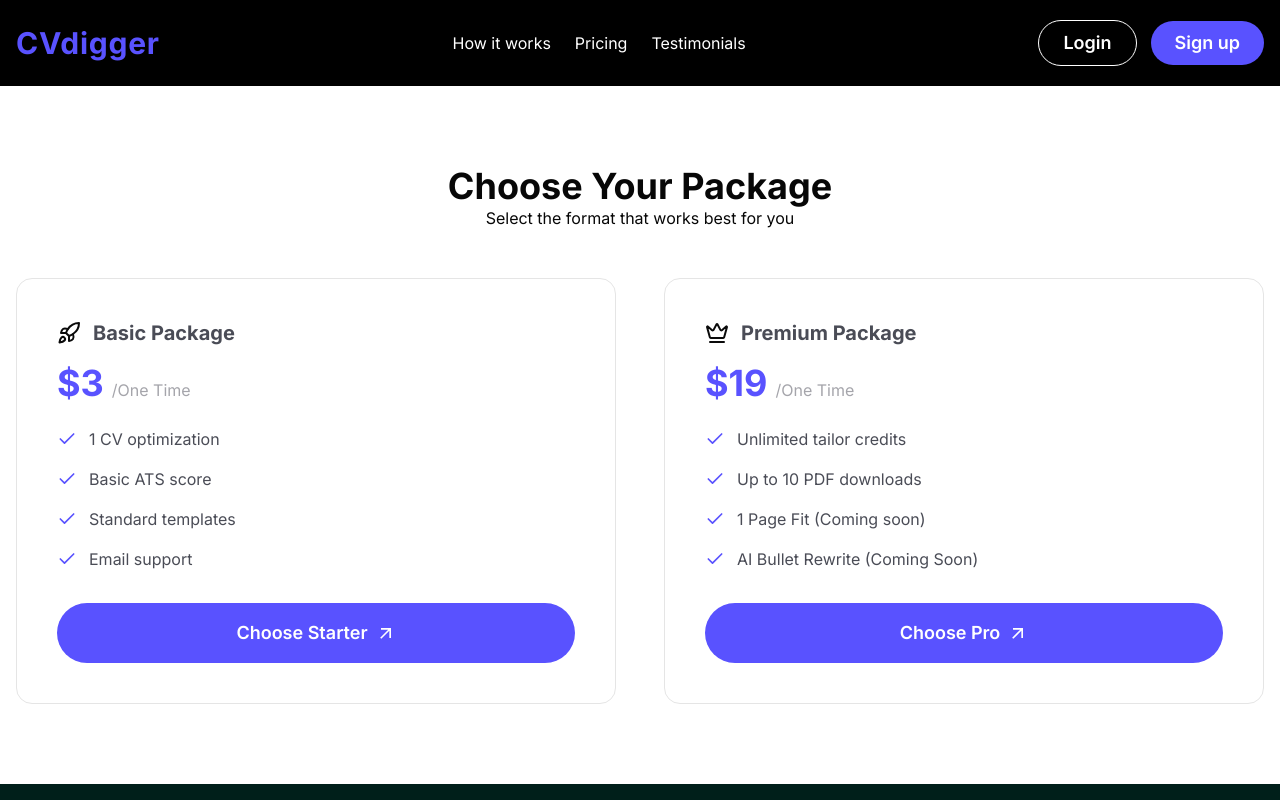
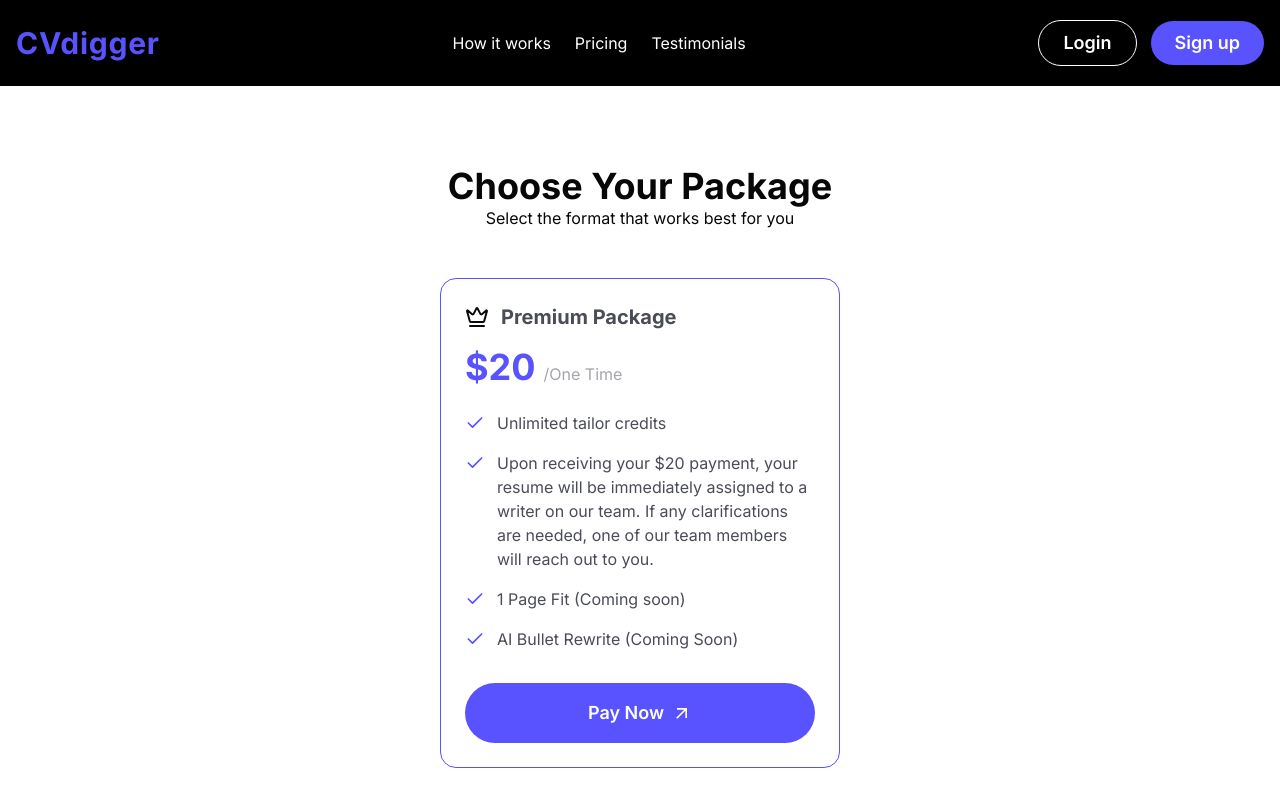
Before and after one commit to backbencherstudio/charlotte_spitz_front_end, a Next.js app: page /payment in a window 1280 px wide. Shown: the top 800 px of the page. Built offline with nearby package versions, Linux system fonts and the light colour scheme.

Commit message:
update form

```diff
--- a/app/(Front-end)/payment/page.tsx
+++ b/app/(Front-end)/payment/page.tsx
@@ -1,41 +1,44 @@
-import { Check, Crown, Rocket } from "lucide-react";
-import Link from "next/link";
-import { MdArrowOutward } from "react-icons/md";
+'use client';
+
+import Button from '@/components/reusable/Button';
+import { Check, Crown } from 'lucide-react';
+import { useRouter } from 'next/navigation';
+import { MdArrowOutward } from 'react-icons/md';
 
 const plans = [
+  // {
+  //   name: "Basic Package",
+  //   price: "$3",
+  //   period: "One Time",
+  //   icon: <Rocket />,
+  //   features: [
+  //     "1 CV optimization",
+  //     "Basic ATS score",
+  //     "Standard templates",
+  //     "Email support",
+  //   ],
+  //   buttonText: "Choose Starter",
+  //   featured: false,
+  // },
   {
-    name: "Basic Package",
-    link: "/success",
-    price: "$3",
-    period: "One Time",
-    icon: <Rocket />,
-    features: [
-      "1 CV optimization",
-      "Basic ATS score",
-      "Standard templates",
-      "Email support",
-    ],
-    buttonText: "Choose Starter",
-    featured: false,
-  },
-  {
-    name: "Premium Package",
-    link: "/success",
-    price: "$19",
-    period: "One Time",
+    name: 'Premium Package',
+    price: '$20',
+    period: 'One Time',
     icon: <Crown />,
     features: [
-      "Unlimited tailor credits",
-      "Up to 10 PDF downloads",
-      "1 Page Fit (Coming soon)",
-      "AI Bullet Rewrite (Coming Soon)",
+      'Unlimited tailor credits',
+      'Upon receiving your $20 payment, your resume will be immediately assigned to a writer on our team. If any clarifications are needed, one of our team members will reach out to you.',
+      '1 Page Fit (Coming soon)',
+      'AI Bullet Rewrite (Coming Soon)',
     ],
-    buttonText: "Choose Pro",
+    buttonText: 'Pay Now',
     featured: true,
   },
 ];
 
 const Payment = () => {
+  const router = useRouter();
+
   return (
     <section className="py-15 md:py-20">
       <div className="container">
@@ -47,11 +50,11 @@
             Select the format that works best for you
           </p>
         </div>
-        <div className="grid grid-cols-1 md:grid-cols-2 gap-6 lg:gap-12">
+        <div className="flex justify-center max-w-[400px] w-full mx-auto">
           {plans.map((plan, index) => (
             <div
               key={index}
-              className={`rounded-2xl p-8 sm:p-10 transition-all duration-300 hover:shadow-lg border hover:border hover:border-[#5952FF]`}
+              className={`rounded-2xl p-5 md:p-6  transition-all duration-300 card-Shadow border hover:border border-[#5952FF]`}
             >
               {/* Plan Name */}
               <div className="flex items-center gap-3 mb-4">
@@ -85,14 +88,15 @@
               </ul>
 
               {/* Button */}
-              <Link
-                href={plan.link}
-                className={`flex items-center gap-2 bg-primaryColor text-white font-semibold px-8 py-4 rounded-full hover:bg-primaryColor/90 hover:scale-105 hover:shadow-lg hover:shadow-primaryColor/80 transition-all duration-300 cursor-pointer group text-lg justify-center
-        `}
+              <Button
+                icon={
+                  <MdArrowOutward className="w-5 h-5 transition-transform duration-200" />
+                }
+                className="w-full items-center justify-center"
+                onClick={() => router.push('/success')}
               >
                 {plan.buttonText}
-                <MdArrowOutward className="w-5 h-5 transition-transform duration-200 group-hover:rotate-45" />
-              </Link>
+              </Button>
             </div>
           ))}
         </div>
--- a/app/(Front-end)/success/page.tsx
+++ b/app/(Front-end)/success/page.tsx
@@ -1,7 +1,7 @@
-"use client";
+'use client';
 
-import { CheckCheck } from "lucide-react";
-import Link from "next/link";
+import { CheckCheck } from 'lucide-react';
+import Link from 'next/link';
 
 export default function SuccessPage() {
   return (
@@ -40,8 +40,7 @@
             Check your email inbox
           </h3>
           <p className="text-gray-600 text-sm text-center">
-            Weill reach out to you if we have any questions about your resume.
-            Your completed resume will be delivered within 48 hours.
+            Your resume will be delivered within 48 hours (starting from the next business day).
           </p>
         </div>
 
@@ -53,15 +52,6 @@
             </div>
             <span className="text-[#25314C] text-sm text-left">
               Payment processed successfully
-            </span>
-          </div>
-
-          <div className="flex items-center gap-3">
-            <div className="w-5 h-5 rounded-full flex items-center justify-center shrink-0">
-              <CheckCheck />
-            </div>
-            <span className="text-[#25314C] text-sm text-left">
-              Resume data saved securely
             </span>
           </div>
 
--- a/components/Home/PricingSection.tsx
+++ b/components/Home/PricingSection.tsx
@@ -1,38 +1,38 @@
-"use client";
-import { Check, Crown, Rocket } from "lucide-react";
-import { useRouter } from "next/navigation";
-import { MdArrowOutward } from "react-icons/md";
-import Button from "../reusable/Button";
+'use client';
+import { Check, Crown } from 'lucide-react';
+import { useRouter } from 'next/navigation';
+import { MdArrowOutward } from 'react-icons/md';
+import Button from '../reusable/Button';
 
 export default function PricingSection() {
   const router = useRouter();
   const plans = [
+    // {
+    //   name: "Basic Package",
+    //   price: "$3",
+    //   period: "One Time",
+    //   icon: <Rocket />,
+    //   features: [
+    //     "1 CV optimization",
+    //     "Basic ATS score",
+    //     "Standard templates",
+    //     "Email support",
+    //   ],
+    //   buttonText: "Choose Starter",
+    //   featured: false,
+    // },
     {
-      name: "Basic Package",
-      price: "$3",
-      period: "One Time",
-      icon: <Rocket />,
-      features: [
-        "1 CV optimization",
-        "Basic ATS score",
-        "Standard templates",
-        "Email support",
-      ],
-      buttonText: "Choose Starter",
-      featured: false,
-    },
-    {
-      name: "Premium Package",
-      price: "$19",
-      period: "One Time",
+      name: 'Premium Package',
+      price: '$20',
+      period: 'One Time',
       icon: <Crown />,
       features: [
-        "Unlimited tailor credits",
-        "Up to 10 PDF downloads",
-        "1 Page Fit (Coming soon)",
-        "AI Bullet Rewrite (Coming Soon)",
+        'Unlimited tailor credits',
+        'Upon receiving your $20 payment, your resume will be immediately assigned to a writer on our team. If any clarifications are needed, one of our team members will reach out to you.',
+        '1 Page Fit (Coming soon)',
+        'AI Bullet Rewrite (Coming Soon)',
       ],
-      buttonText: "Choose Pro",
+      buttonText: 'Pay Now',
       featured: true,
     },
   ];
@@ -52,11 +52,11 @@
           </div>
 
           {/* Pricing Cards */}
-          <div className="grid grid-cols-1 md:grid-cols-2 gap-6 lg:gap-12">
+          <div className="flex justify-center max-w-[400px] w-full mx-auto">
             {plans.map((plan, index) => (
               <div
                 key={index}
-                className={`rounded-2xl p-8 sm:p-10 transition-all duration-300 card-Shadow border hover:border hover:border-[#5952FF]`}
+                className={`rounded-2xl p-5 md:p-6  transition-all duration-300 card-Shadow border hover:border border-[#5952FF]`}
               >
                 {/* Plan Name */}
                 <div className="flex items-center gap-3 mb-4">
@@ -95,7 +95,7 @@
                     <MdArrowOutward className="w-5 h-5 transition-transform duration-200" />
                   }
                   className="w-full items-center justify-center"
-                  onClick={() => router.push("/payment")}
+                  onClick={() => router.push('/payment')}
                 >
                   {plan.buttonText}
                 </Button>
--- a/components/PersonalInfo/Steps/PersonalInfoStep.tsx
+++ b/components/PersonalInfo/Steps/PersonalInfoStep.tsx
@@ -1,6 +1,6 @@
-"use client";
+'use client';
 
-import { Label } from "@/components/ui/label";
+import { Label } from '@/components/ui/label';
 import {
   Select,
   SelectContent,
@@ -9,8 +9,8 @@
   SelectLabel,
   SelectTrigger,
   SelectValue,
-} from "@/components/ui/select";
-import { useForm } from "react-hook-form";
+} from '@/components/ui/select';
+import { useForm } from 'react-hook-form';
 
 interface PersonalInfoData {
   fullName: string;
@@ -65,7 +65,7 @@
               id="fullName"
               className="w-full px-6 py-3 border rounded-sm focus:outline-none focus:ring-2 focus:ring-[#5952FF]"
               placeholder="Enter legal name"
-              {...register("fullName", { required: "Full name is required" })}
+              {...register('fullName', { required: 'Full name is required' })}
             />
             {errors.fullName && (
               <span className="text-red-600 text-sm">
@@ -85,8 +85,8 @@
               id="phoneNumber"
               className="w-full px-6 py-3 border rounded-sm focus:outline-none focus:ring-2 focus:ring-[#5952FF]"
               placeholder="Enter your number"
-              {...register("phoneNumber", {
-                required: "Phone number is required",
+              {...register('phoneNumber', {
+                required: 'Phone number is required',
               })}
             />
             {errors.phoneNumber && (
@@ -108,11 +108,11 @@
               type="email"
               placeholder="Enter your email address"
               className="w-full px-6 py-3 border rounded-sm focus:outline-none focus:ring-2 focus:ring-[#5952FF]"
-              {...register("email", {
-                required: "Email is required",
+              {...register('email', {
+                required: 'Email is required',
                 pattern: {
                   value: /^[a-z0-9._%+-]+@[a-z0-9.-]+\.[a-z]{2,4}$/,
-                  message: "Invalid email format",
+                  message: 'Invalid email format',
                 },
               })}
             />
@@ -134,8 +134,8 @@
               id="cityState"
               placeholder="Bangladesh"
               className="w-full px-6 py-3 border rounded-sm focus:outline-none focus:ring-2 focus:ring-[#5952FF]"
-              {...register("cityState", {
-                required: "City & State is required",
+              {...register('cityState', {
+                required: 'City & State is required',
               })}
             />
             {errors.cityState && (
@@ -152,15 +152,14 @@
             >
               Resume Type
             </Label>
-            <Select onValueChange={(value) => setValue("resumeType", value)}>
+            <Select onValueChange={(value) => setValue('resumeType', value)}>
               <SelectTrigger className="w-full border rounded-sm focus:outline-none focus:ring-2 focus:ring-[#5952FF] cursor-pointer py-6 px-6">
                 <SelectValue placeholder="Select" />
               </SelectTrigger>
               <SelectContent>
                 <SelectGroup>
                   <SelectLabel>Resume Types</SelectLabel>
-                  <SelectItem value="normal">Normal</SelectItem>
-                  <SelectItem value="natural">Natural</SelectItem>
+                  <SelectItem value="Standard">Standard</SelectItem>
                 </SelectGroup>
               </SelectContent>
             </Select>
@@ -177,7 +176,7 @@
             >
               Do you want your full address on your resume? (Yes/No)
             </Label>
-            <Select onValueChange={(value) => setValue("resumeType", value)}>
+            <Select onValueChange={(value) => setValue('resumeType', value)}>
               <SelectTrigger className="w-full border rounded-sm focus:outline-none focus:ring-2 focus:ring-[#5952FF] cursor-pointer py-6 px-6">
                 <SelectValue placeholder="Select" />
               </SelectTrigger>
@@ -205,7 +204,7 @@
             </Label>
             <input
               id="linkedinUrl"
-              {...register("linkedinUrl")}
+              {...register('linkedinUrl')}
               className="w-full px-6 py-3 border rounded-sm focus:outline-none focus:ring-2 focus:ring-[#5952FF]"
             />
           </div>
@@ -219,7 +218,7 @@
             </Label>
             <input
               id="websiteUrl"
-              {...register("websiteUrl")}
+              {...register('websiteUrl')}
               className="w-full px-6 py-3 border rounded-sm focus:outline-none focus:ring-2 focus:ring-[#5952FF]"
             />
           </div>
@@ -233,36 +232,36 @@
             </Label>
             <input
               id="websiteUrl"
-              {...register("websiteUrl")}
+              {...register('websiteUrl')}
               className="w-full px-6 py-3 border rounded-sm focus:outline-none focus:ring-2 focus:ring-[#5952FF]"
             />
           </div>
+          {/* <div className="md:col-span-2">
+            <Label
+              htmlFor="summary"
+              className="block mb-2 font-medium text-[#1D1F2C]"
+            >
+              Professional Summary/Objective (optional)
+            </Label>
+            <input
+              id="websiteUrl"
+              {...register('websiteUrl')}
+              className="w-full px-6 py-3 border rounded-sm focus:outline-none focus:ring-2 focus:ring-[#5952FF]"
+            />
+          </div> */}
           <div className="md:col-span-2">
             <Label
               htmlFor="summary"
               className="block mb-2 font-medium text-[#1D1F2C]"
             >
-              Professional Summary/Objective
-            </Label>
-            <input
-              id="websiteUrl"
-              {...register("websiteUrl")}
-              className="w-full px-6 py-3 border rounded-sm focus:outline-none focus:ring-2 focus:ring-[#5952FF]"
-            />
-          </div>
-          <div className="md:col-span-2">
-            <Label
-              htmlFor="summary"
-              className="block mb-2 font-medium text-[#1D1F2C]"
-            >
-              Professional Summary/Objective
+              Professional Summary/Objective (optional)
             </Label>
             <textarea
               id="summary"
               placeholder="Write a concise summary of your career goals and key achievements."
               className="w-full px-6 py-3 border rounded-sm focus:outline-none focus:ring-2 focus:ring-[#5952FF]"
               rows={4}
-              {...register("professionalSummary")}
+              {...register('professionalSummary')}
             />
           </div>
         </div>
--- a/components/PersonalInfo/Steps/WorkExperience.tsx
+++ b/components/PersonalInfo/Steps/WorkExperience.tsx
@@ -1,8 +1,9 @@
-"use client";
+'use client';
 
-import { Label } from "@/components/ui/label";
-import { Plus } from "lucide-react";
-import { useForm } from "react-hook-form";
+import { Checkbox } from '@/components/ui/checkbox';
+import { Label } from '@/components/ui/label';
+import { Plus } from 'lucide-react';
+import { useForm, useWatch } from 'react-hook-form';
 
 interface WorkExperienceData {
   jobTitle: string;
@@ -12,6 +13,7 @@
   location: string;
   responsibilities: string;
   achievements: string;
+  currentlyWorking?: boolean;
 }
 
 interface WorkExperienceStepProps {
@@ -27,10 +29,15 @@
   const {
     register,
     handleSubmit,
-    setValue,
+    control,
     formState: { errors },
   } = useForm<WorkExperienceData>({
     defaultValues: data,
+  });
+
+  const currentlyWorking = useWatch({
+    control,
+    name: 'currentlyWorking',
   });
 
   const onSubmit = (formData: WorkExperienceData) => {
@@ -45,7 +52,7 @@
 
       <form onSubmit={handleSubmit(onSubmit)}>
         <div className="grid grid-cols-1 md:grid-cols-2 gap-6 mb-6">
-          <div>
+          <div className="col-span-1">
             <Label
               htmlFor="jobTitle"
               className="block mb-2 font-medium text-[#1D1F2C]"
@@ -56,7 +63,7 @@
               id="jobTitle"
               className="w-full px-6 py-3 border rounded-sm focus:outline-none focus:ring-2 focus:ring-[#5952FF]"
               placeholder="Enter job title"
-              {...register("jobTitle", { required: "Job title is required" })}
+              {...register('jobTitle', { required: 'Job title is required' })}
             />
             {errors.jobTitle && (
               <span className="text-red-600 text-sm">
@@ -65,7 +72,7 @@
             )}
           </div>
 
-          <div>
+          <div className=" col-span-1 ">
             <Label
               htmlFor="companyName"
               className="block mb-2 font-medium text-[#1D1F2C]"
@@ -76,8 +83,8 @@
               id="companyName"
               className="w-full px-6 py-3 border rounded-sm focus:outline-none focus:ring-2 focus:ring-[#5952FF]"
               placeholder="Enter company name"
-              {...register("companyName", {
-                required: "Company name is required",
+              {...register('companyName', {
+                required: 'Company name is required',
               })}
             />
             {errors.companyName && (
@@ -86,7 +93,7 @@
               </span>
             )}
           </div>
-
+          <div className=" col-span-2  grid gap-3  justify-center h-full items-center grid-cols-1 md:grid-cols-3 ">
             <div>
               <Label
                 htmlFor="startDate"
@@ -99,8 +106,8 @@
                 type="date"
                 placeholder="Enter start date"
                 className="w-full px-6 py-3 border rounded-sm focus:outline-none focus:ring-2 focus:ring-[#5952FF]"
-              {...register("startDate", {
-                required: "Start date is required",
+                {...register('startDate', {
+                  required: 'Start date is required',
                 })}
               />
               {errors.startDate && (
@@ -109,7 +116,21 @@
                 </span>
               )}
             </div>
-
+            <div>
+              <div className="flex items-center justify-start lg:justify-center h-full md:mt-4  gap-4">
+                <Checkbox
+                  id="currentlyWorking"
+                  className="cursor-pointer rounded-sm h-5 w-5 data-[state=checked]:bg-[#5952FF] data-[state=checked]:border-[#5952FF]"
+                  {...register('currentlyWorking')}
+                />
+                <Label
+                  htmlFor="currentlyWorking"
+                  className="font-medium text-[#1D1F2C] cursor-pointer"
+                >
+                  Currently Working Here
+                </Label>
+              </div>
+            </div>
             <div>
               <Label
                 htmlFor="endDate"
@@ -121,9 +142,15 @@
                 id="endDate"
                 type="date"
                 placeholder="Enter end date"
-              className="w-full px-6 py-3 border rounded-sm focus:outline-none focus:ring-2 focus:ring-[#5952FF]"
-              {...register("endDate", {
-                required: "End date is required",
+                disabled={currentlyWorking}
+                className="w-full px-6 py-3 border rounded-sm focus:outline-none focus:ring-2 focus:ring-[#5952FF] disabled:bg-gray-100 disabled:cursor-not-allowed disabled:opacity-60"
+                {...register('endDate', {
+                  validate: (value) => {
+                    if (!currentlyWorking && !value) {
+                      return 'End date is required';
+                    }
+                    return true;
+                  },
                 })}
               />
               {errors.endDate && (
@@ -132,8 +159,9 @@
                 </span>
               )}
             </div>
+          </div>
 
-          <div className="md:col-span-2">
+          <div className="col-span-2 ">
             <Label
               htmlFor="location"
               className="block mb-2 font-medium text-[#1D1F2C]"
@@ -145,8 +173,8 @@
               type="text"
               placeholder="Enter location"
               className="w-full px-6 py-3 border rounded-sm focus:outline-none focus:ring-2 focus:ring-[#5952FF]"
-              {...register("location", {
-                required: "Location is required",
+              {...register('location', {
+                required: 'Location is required',
               })}
             />
             {errors.location && (
@@ -155,7 +183,7 @@
               </span>
             )}
           </div>
-          <div className="md:col-span-2">
+          <div className="col-span-2">
             <Label
               htmlFor="responsibilities"
               className="block mb-2 font-medium text-[#1D1F2C]"
@@ -167,10 +195,10 @@
               placeholder="List your responsibilities in this role."
               className="w-full px-6 py-3 border rounded-sm focus:outline-none focus:ring-2 focus:ring-[#5952FF]"
               rows={4}
-              {...register("responsibilities")}
+              {...register('responsibilities')}
             />
           </div>
-          <div className="md:col-span-2">
+          <div className="col-span-2">
             <Label
               htmlFor="achievements"
               className="block mb-2 font-medium text-[#1D1F2C]"
@@ -182,7 +210,7 @@
               placeholder="List your achievements in this role."
               className="w-full px-6 py-3 border rounded-sm focus:outline-none focus:ring-2 focus:ring-[#5952FF]"
               rows={4}
-              {...register("achievements")}
+              {...register('achievements')}
             />
           </div>
         </div>
```
Also changed, not shown: components/PersonalInfo/Steps/SkillsSection.tsx (+69 -54 lines). Lines whose indentation alone changed are shown as unchanged.
